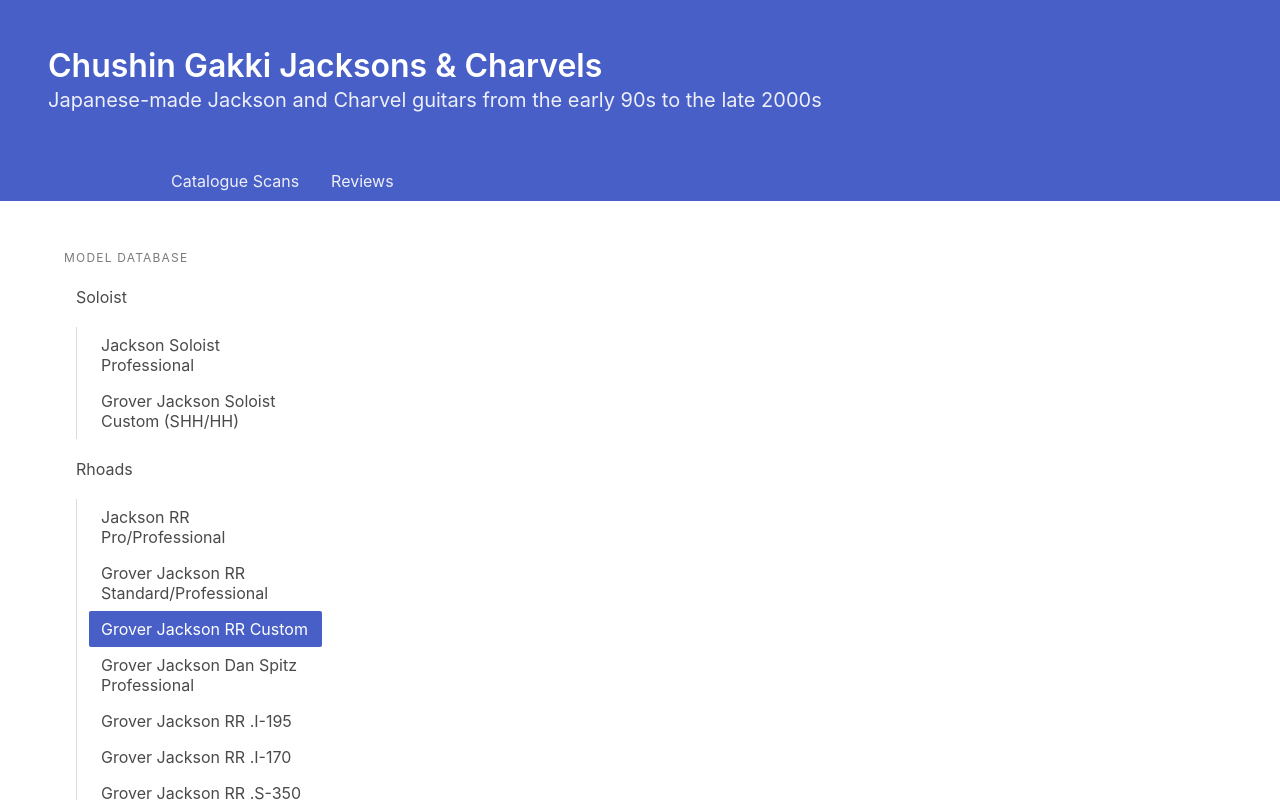
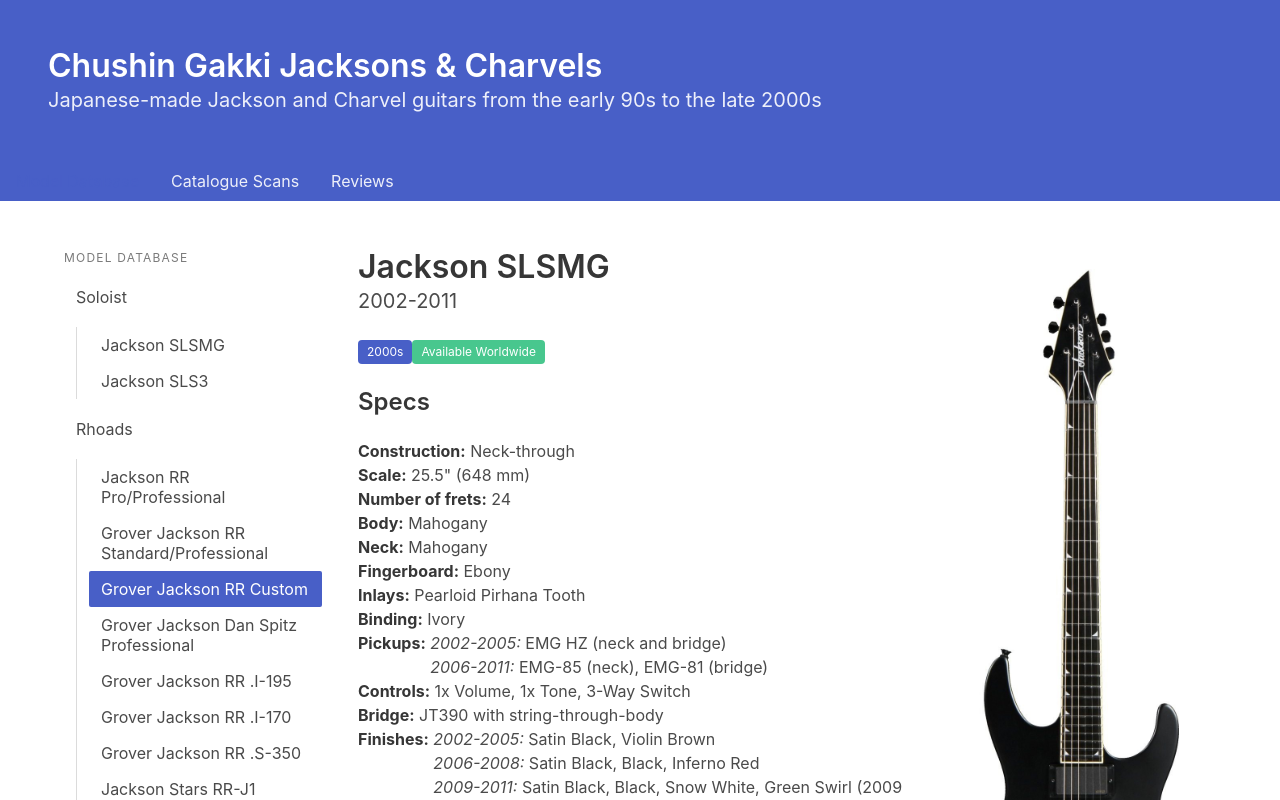
Before and after one commit to sophiecollard/chushin-gakki-jacksons, a Vue app: page /db/sl/jackson-slsmg in a window 1280 px wide. Both pictures are taken after a click on the link "Soloist". Shown: the top 800 px of the page. Built offline with nearby package versions, Linux system fonts and the light colour scheme.

Commit message:
Add SLSMG and SLS3

```diff
--- a/src/components/Menu.vue
+++ b/src/components/Menu.vue
@@ -5,8 +5,8 @@
       <li>
         <a v-on:click=toggleSoloistSection>Soloist</a>
         <ul v-show=soloistSectionExpanded>
-          <li><a>Jackson Soloist Professional</a></li>
-          <li><a>Grover Jackson Soloist Custom (SHH/HH)</a></li>
+          <li><router-link to="/db/sl/jackson-slsmg">Jackson SLSMG</router-link></li>
+          <li><router-link to="/db/sl/jackson-sls3">Jackson SLS3</router-link></li>
         </ul>
       </li>
       <li>
--- a/src/router/index.js
+++ b/src/router/index.js
@@ -11,11 +11,21 @@
     component: Home
   },
   {
-    path: '/db/rr/jackson-rr-professional',
-    name: 'JacksonRRProfessional',
+    path: '/db/sl/jackson-slsmg',
+    name: 'JacksonSLSMG',
     // route level code-splitting
     // this generates a separate chunk (about.[hash].js) for this route
     // which is lazy-loaded when the route is visited.
+    component: () => import('../views/database/soloist/jackson-slsmg/Main.vue')
+  },
+  {
+    path: '/db/sl/jackson-sls3',
+    name: 'JacksonSLS3',
+    component: () => import('../views/database/soloist/jackson-sls3/Main.vue')
+  },
+  {
+    path: '/db/rr/jackson-rr-professional',
+    name: 'JacksonRRProfessional',
     component: () => import('../views/database/rhoads/jackson-rr-professional/Main.vue')
   },
   {
--- a/src/views/database/rhoads/jackson-rr24/Specs.vue
+++ b/src/views/database/rhoads/jackson-rr24/Specs.vue
@@ -16,7 +16,7 @@
     <p><strong>Bridge:</strong> Floyd Rose FRT-O2000</p>
     <p><strong>Bridge Mount:</strong> Recessed</p>
     <p><strong>Finishes:</strong> <i>2006 Limited Edition:</i> Black with Yellow Bevels</p>
-    <p><strong style="color: white;">Finishes:</strong> <i>Later Models:</i> White with Black Bevels, Black with Yellow Bevels, Black with Red Bevels, Gold with Black Bevels</p>
+    <p><strong style="color: white;">Finishes:</strong> <i>Later Models:</i> White with Black Bevels, Black with Yellow Bevels, Black with Red Bevels, Gold with Black Bevels (2009 limited edition)</p>
     <p><strong>Hardware:</strong> Black</p>
   </div>
 </template>
--- /dev/null
+++ b/src/views/database/soloist/jackson-sls3/CatalogueLinks.vue
@@ -0,0 +1,26 @@
+<template>
+  <div class="block">
+    <h2 class="title is-4">Catalogue Links</h2>
+    <p>
+      <a href="https://assets.ctfassets.net/4jcppgetbqrc/1UjsBa6bKYQQEuyqmmGGWe/eff4c7dc5327dc305c9d685c9d8047dc/Jackson-Price-List-2009.pdf">
+        Jackson price list (February 2009)
+      </a>
+    </p>
+    <p>
+      <a href="https://assets.ctfassets.net/4jcppgetbqrc/62JVVmutk4QIu8YEcQ26WY/94fb03beb94b282c573bcad499f411d3/Jackson-Price-List-2010.pdf">
+        Jackson price list (January 2010)
+      </a>
+    </p>
+    <p>
+      <a href="https://assets.ctfassets.net/4jcppgetbqrc/7Dv0u4mNDaEqsyS8qoQ0mW/32ec5757cdf655a7ee69adeffa235d50/Jackson-Price-List-2011.pdf">
+        Jackson price list (January 2011)
+      </a>
+    </p>
+  </div>
+</template>
+
+<script>
+export default {
+  name: 'CatalogueLinks'
+}
+</script>
--- /dev/null
+++ b/src/views/database/soloist/jackson-sls3/Main.vue
@@ -0,0 +1,38 @@
+<template>
+  <div class="columns">
+
+    <div class="column is-two-thirds">
+      <Title title="Jackson SLS3" subtitle="2009-2011"/>
+      <Tags/>
+      <Specs/>
+      <Gallery/>
+      <CatalogueLinks/>
+    </div>
+
+    <div class="column is-one-third">
+      <Extras catalogueShot="/database/soloist/jackson-sls3-white.jpg"/>
+    </div>
+
+  </div>
+</template>
+
+<script>
+import CatalogueLinks from './CatalogueLinks.vue'
+import Extras from '../../../../components/Extras.vue'
+import Gallery from '../../../../components/Gallery.vue'
+import Specs from './Specs.vue'
+import Tags from './Tags.vue'
+import Title from '../../../../components/Title.vue'
+
+export default {
+  name: 'JacksonSLS3',
+  components: {
+    CatalogueLinks,
+    Extras,
+    Gallery,
+    Specs,
+    Tags,
+    Title
+  }
+}
+</script>
--- /dev/null
+++ b/src/views/database/soloist/jackson-sls3/Specs.vue
@@ -0,0 +1,24 @@
+<template>
+  <div class="block">
+    <h2 class="title is-4">Specs</h2>
+    <p><strong>Construction:</strong> Neck-through</p>
+    <p><strong>Scale:</strong> 25.5" (648 mm)</p>
+    <p><strong>Number of frets:</strong> 24</p>
+    <p><strong>Body:</strong> Mahogany</p>
+    <p><strong>Neck:</strong> Mahogany</p>
+    <p><strong>Fingerboard:</strong> Ebony</p>
+    <p><strong>Inlays:</strong> Pearloid and Abalone Shark Eye</p>
+    <p><strong>Binding:</strong> Ivory</p>
+    <p><strong>Pickups:</strong> Seymour Duncan 59 (neck and bridge)</p>
+    <p><strong>Controls:</strong> 1x Volume, 1x Tone, 3-Way Switch</p>
+    <p><strong>Bridge:</strong> JT390 with string-through-body</p>
+    <p><strong>Finishes:</strong> Satin Black, Black, Snow White, Green Swirl (2009 limited edition)</p>
+    <p><strong>Hardware:</strong> Black</p>
+  </div>
+</template>
+
+<script>
+export default {
+  name: 'Specs'
+}
+</script>
--- /dev/null
+++ b/src/views/database/soloist/jackson-sls3/Tags.vue
@@ -0,0 +1,12 @@
+<template>
+  <div class="block">
+    <span class="tag is-link">Late 2000s</span>
+    <span class="tag is-success">Available Worldwide</span>
+  </div>
+</template>
+
+<script>
+export default {
+  name: 'Tags'
+}
+</script>
--- /dev/null
+++ b/src/views/database/soloist/jackson-slsmg/CatalogueLinks.vue
@@ -0,0 +1,56 @@
+<template>
+  <div class="block">
+    <h2 class="title is-4">Catalogue Links</h2>
+    <p>
+      <a href="https://assets.ctfassets.net/4jcppgetbqrc/4oyofeweZqMyWwsec2oE0u/55865626f075caf838d1c7b3973160f2/Jackson-2002-catalog.pdf">
+        Jackson catalogue (2002)
+      </a>
+    </p>
+    <p>
+      <a href="https://downloads.ctfassets.net/4jcppgetbqrc/Em0BkitNWSsSMWwc68Gyg/6821b20b495fe11e077ec655390d7832/Jackson-2003-catalog.pdf">
+        Jackson catalogue (2003)
+      </a>
+    </p>
+    <p>
+      <a href="https://downloads.ctfassets.net/4jcppgetbqrc/3MZumti05qsgaM4CAky0yS/6a8b88ef8bb0daa01355d4e4f8908971/Jackson-2006-catalog.pdf">
+        Jackson catalogue (2006)
+      </a>
+    </p>
+    <p>
+      <a href="https://assets.ctfassets.net/4jcppgetbqrc/2SCOLTsxIsSA8SMiyQEi6E/d2d4c113ac0319e2fafd13d6f24079c3/Jackson-Price-List-2006.pdf">
+        Jackson price list (February 2006)
+      </a>
+    </p>
+    <p>
+      <a href="https://assets.ctfassets.net/4jcppgetbqrc/1OxTyATehmCM8uoWsY6S0q/8afe6fd10a865464e6113051d8b49ce1/Jackson-Price-List-2008.pdf">
+        Jackson price list (June 2008)
+      </a>
+    </p>
+    <p>
+      <a href="https://assets.ctfassets.net/4jcppgetbqrc/2RLzAMhwA8Sy8gm2cYwGmk/59ffb2aea3969bf906253d1213c0eda7/Jackson-Price-List-2008-Color.pdf">
+        Jackson price list (July 2008)
+      </a>
+    </p>
+    <p>
+      <a href="https://assets.ctfassets.net/4jcppgetbqrc/1UjsBa6bKYQQEuyqmmGGWe/eff4c7dc5327dc305c9d685c9d8047dc/Jackson-Price-List-2009.pdf">
+        Jackson price list (February 2009)
+      </a>
+    </p>
+    <p>
+      <a href="https://assets.ctfassets.net/4jcppgetbqrc/62JVVmutk4QIu8YEcQ26WY/94fb03beb94b282c573bcad499f411d3/Jackson-Price-List-2010.pdf">
+        Jackson price list (January 2010)
+      </a>
+    </p>
+    <p>
+      <a href="https://assets.ctfassets.net/4jcppgetbqrc/7Dv0u4mNDaEqsyS8qoQ0mW/32ec5757cdf655a7ee69adeffa235d50/Jackson-Price-List-2011.pdf">
+        Jackson price list (January 2011)
+      </a>
+    </p>
+  </div>
+</template>
+
+<script>
+export default {
+  name: 'CatalogueLinks'
+}
+</script>
--- /dev/null
+++ b/src/views/database/soloist/jackson-slsmg/Main.vue
@@ -0,0 +1,38 @@
+<template>
+  <div class="columns">
+
+    <div class="column is-two-thirds">
+      <Title title="Jackson SLSMG" subtitle="2002-2011"/>
+      <Tags/>
+      <Specs/>
+      <Gallery/>
+      <CatalogueLinks/>
+    </div>
+
+    <div class="column is-one-third">
+      <Extras catalogueShot="/database/soloist/jackson-slsmg-satin-black.jpg"/>
+    </div>
+
+  </div>
+</template>
+
+<script>
+import CatalogueLinks from './CatalogueLinks.vue'
+import Extras from '../../../../components/Extras.vue'
+import Gallery from '../../../../components/Gallery.vue'
+import Specs from './Specs.vue'
+import Tags from './Tags.vue'
+import Title from '../../../../components/Title.vue'
+
+export default {
+  name: 'JacksonSLSMG',
+  components: {
+    CatalogueLinks,
+    Extras,
+    Gallery,
+    Specs,
+    Tags,
+    Title
+  }
+}
+</script>
--- /dev/null
+++ b/src/views/database/soloist/jackson-slsmg/Specs.vue
@@ -0,0 +1,28 @@
+<template>
+  <div class="block">
+    <h2 class="title is-4">Specs</h2>
+    <p><strong>Construction:</strong> Neck-through</p>
+    <p><strong>Scale:</strong> 25.5" (648 mm)</p>
+    <p><strong>Number of frets:</strong> 24</p>
+    <p><strong>Body:</strong> Mahogany</p>
+    <p><strong>Neck:</strong> Mahogany</p>
+    <p><strong>Fingerboard:</strong> Ebony</p>
+    <p><strong>Inlays:</strong> Pearloid Pirhana Tooth</p>
+    <p><strong>Binding:</strong> Ivory</p>
+    <p><strong>Pickups:</strong> <i>2002-2005:</i> EMG HZ (neck and bridge)</p>
+    <p><strong style="color: white;">Pickups:</strong> <i>2006-2011:</i> EMG-85 (neck), EMG-81 (bridge)</p>
+    <p><strong>Controls:</strong> 1x Volume, 1x Tone, 3-Way Switch</p>
+    <p><strong>Bridge:</strong> JT390 with string-through-body</p>
+    <p><strong>Finishes:</strong> <i>2002-2005:</i> Satin Black, Violin Brown</p>
+    <p><strong style="color: white;">Finishes:</strong> <i>2006-2008:</i> Satin Black, Black, Inferno Red</p>
+    <p><strong style="color: white;">Finishes:</strong> <i>2009-2011:</i> Satin Black, Black, Snow White, Green Swirl (2009 limited edition)</p>
+    <p><strong style="color: white;">Finishes:</strong> <i>Other limited edition finishes:</i> Eerie Dess Swirl, See-through Red (with Flame Maple Veneer), See-through Black (with Flame Maple Veneer)</p>
+    <p><strong>Hardware:</strong> Black</p>
+  </div>
+</template>
+
+<script>
+export default {
+  name: 'Specs'
+}
+</script>
--- /dev/null
+++ b/src/views/database/soloist/jackson-slsmg/Tags.vue
@@ -0,0 +1,12 @@
+<template>
+  <div class="block">
+    <span class="tag is-link">2000s</span>
+    <span class="tag is-success">Available Worldwide</span>
+  </div>
+</template>
+
+<script>
+export default {
+  name: 'Tags'
+}
+</script>
```
Also changed, not shown: public/database/soloist/jackson-sls3-white.jpg (added), public/database/soloist/jackson-slsmg-satin-black.jpg (added).
